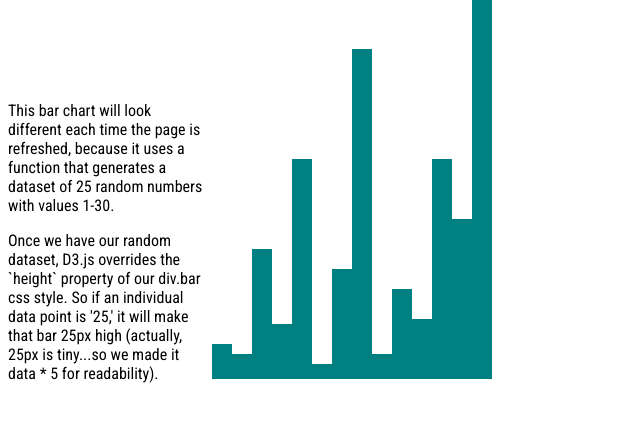
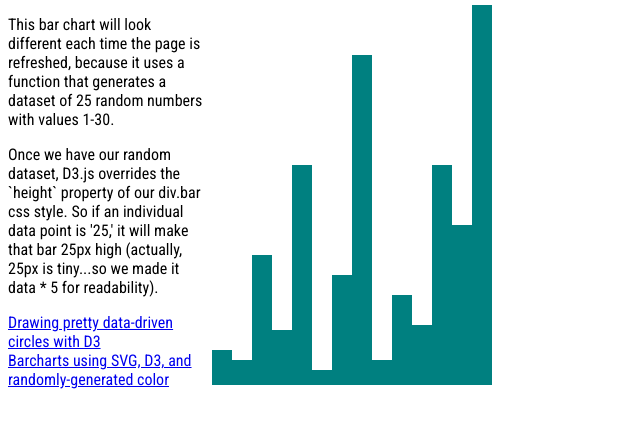
Before and after one commit to lisawilliams/d3-exercises, a website: page index.html in a window 1280 px wide. Shown: the part 110-538 px from the top of the page, without its empty margins (0-640 px from the left). Drawn offline with Linux system fonts and the light colour scheme.

Commit message:
adding links to front page

```diff
--- a/index.html
+++ b/index.html
@@ -23,6 +23,8 @@
     of our div.bar css style. So if an individual data point is '25,' it will
     make that bar 25px high (actually, 25px is tiny...so we made it data * 5  for readability). </p>
 
+<p><a href ="/svg.html">Drawing pretty data-driven circles with D3</a><br>
+  <a href ="/barchart.html">Barcharts using SVG, D3, and randomly-generated color</a></p>
   </div>
 
         <script type="text/javascript">
```
